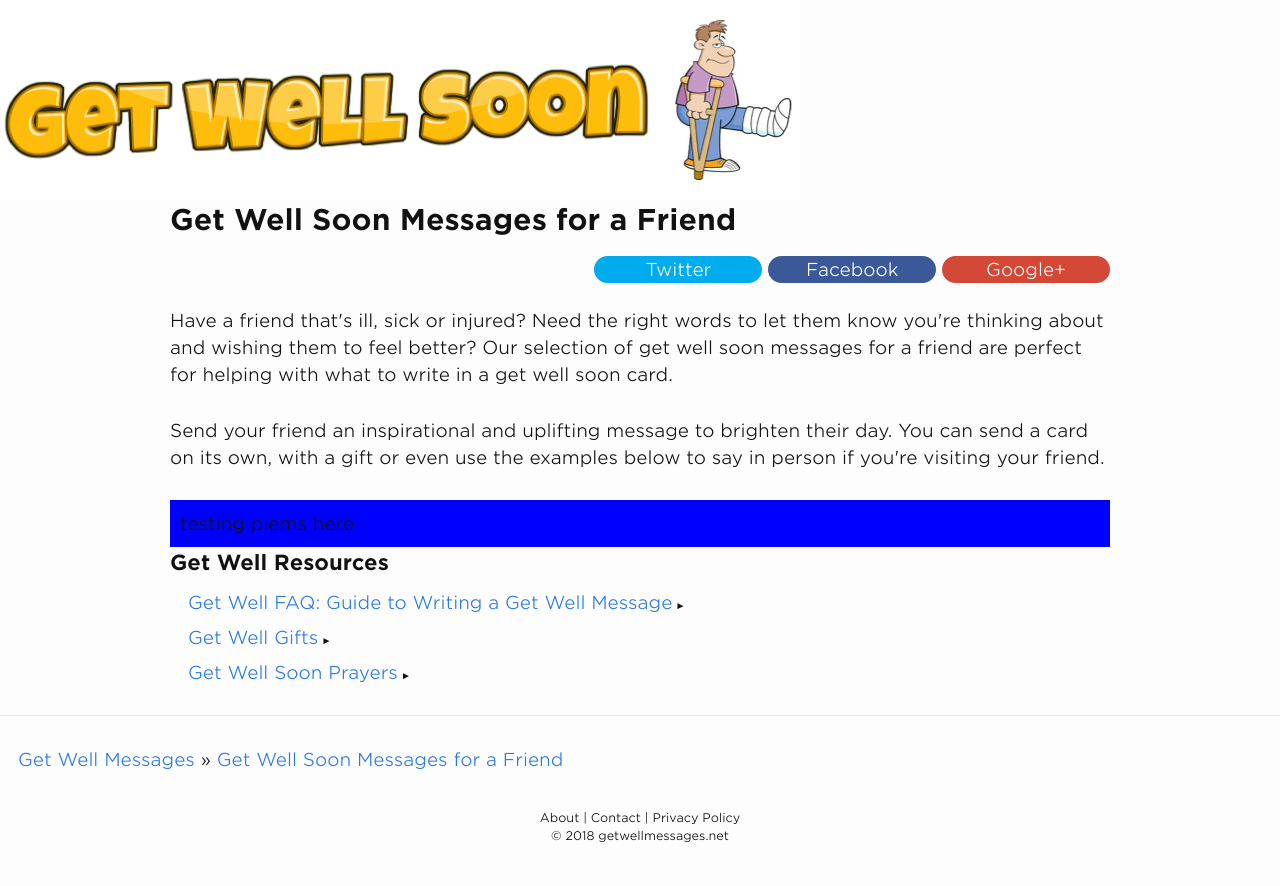
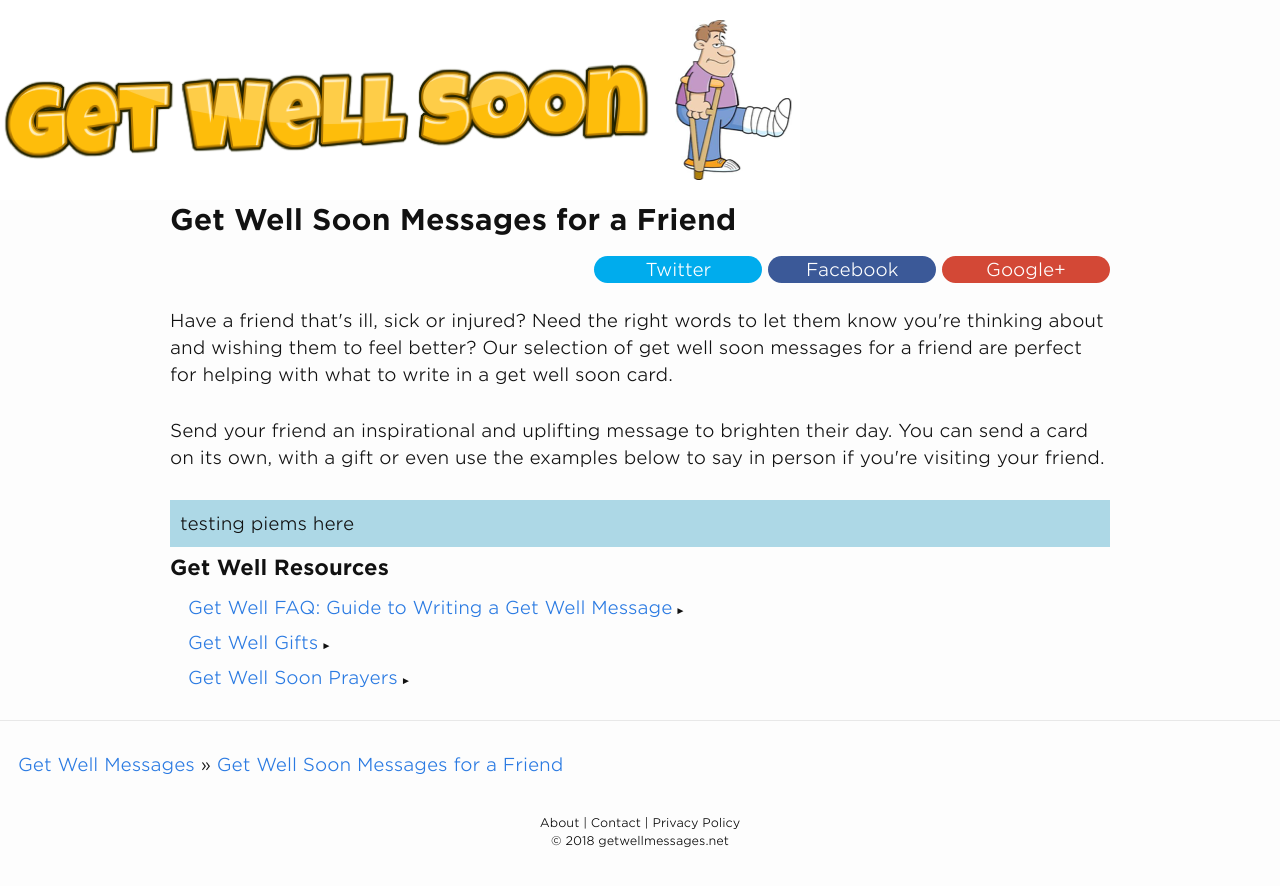
Before and after one commit to andyml123/andyml123.github.io, a Jekyll site: the page built from get-well-soon-messages-for-a-friend.md, in a window 1280 px wide. Shown: the top 886 px of the page. Built offline with Jekyll 4.4.1, drawn with Linux system fonts in a browser that asks for light colours.

Commit message:
Update _layout.scss

```diff
--- a/_sass/_layout.scss
+++ b/_sass/_layout.scss
@@ -559,6 +559,7 @@ display: inline;
 }
 
 .poems {
-  Background: blue;
+  Background: #ADD8E6;
   Padding:10px;
+  margin-bottom: 5px;
 }
```
